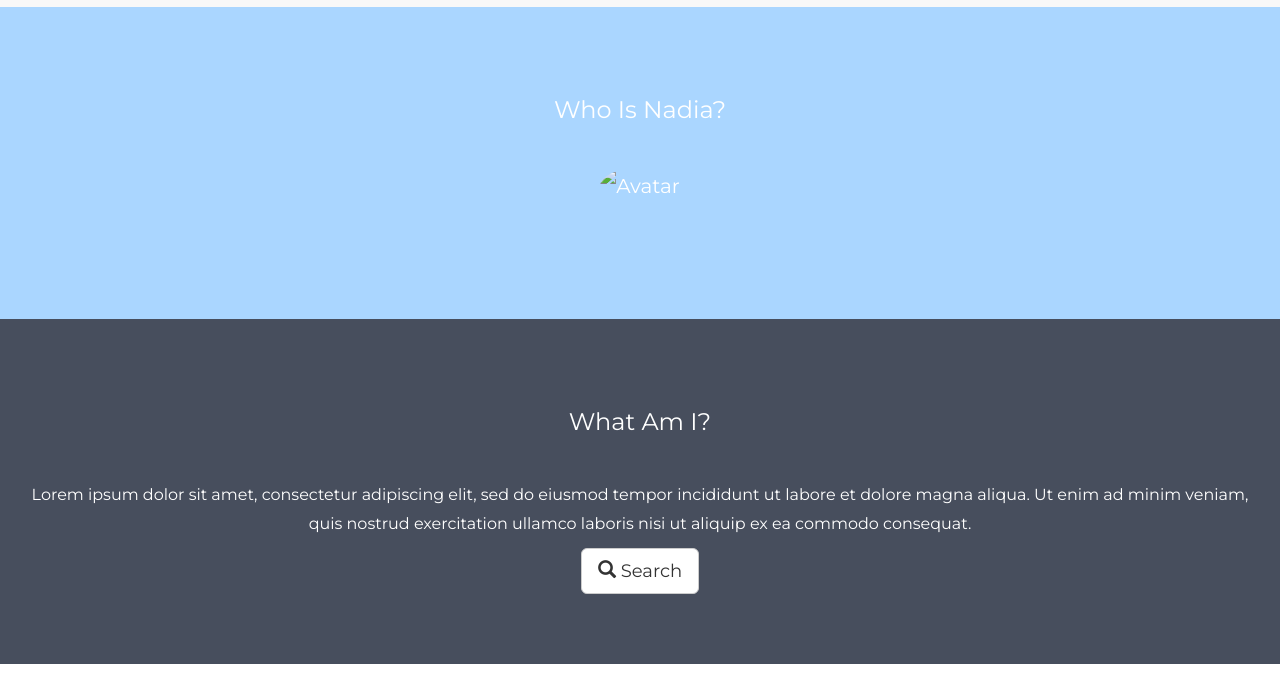
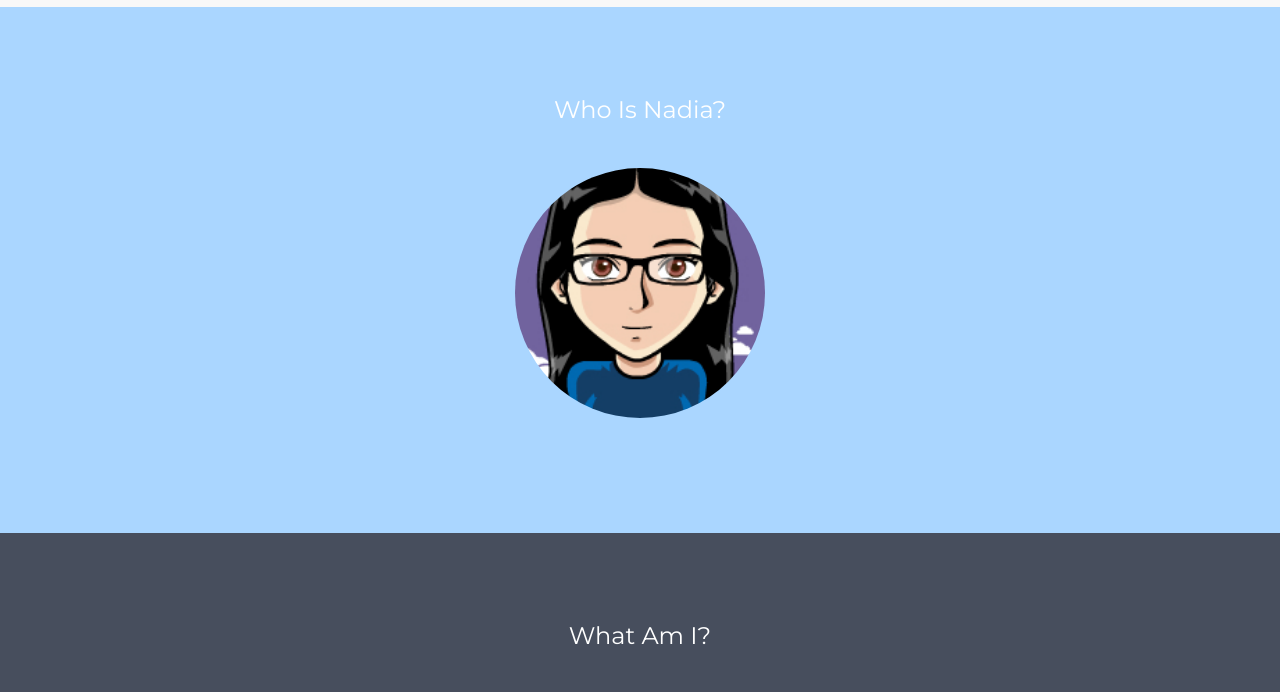
Before and after one commit to nadiao9188/nadiao9188.github.io, a plain HTML site: page index.html in a window 1280 px wide. Shown: the part 73-765 px from the top of the page. Drawn offline with nearby package versions, Linux system fonts and the light colour scheme.

Commit message:
move image to folder and change size

```diff
--- a/index.html
+++ b/index.html
@@ -77,7 +77,7 @@
 <!-- First Container -->
 <div class="container-fluid bg-1 text-center">
   <h3 class="margin">Who Is Nadia?</h3>
-  <img src="nadiao.png" class="img-responsive img-circle margin" style="display:inline" alt="Avatar" width="350" height="350">
+  <img src="nadiao.png" class="img-responsive img-circle margin" style="display:inline" alt="Avatar" width="250" height="250">
 
 </div>
 
```
Also changed, not shown: nadiao.png (added).
